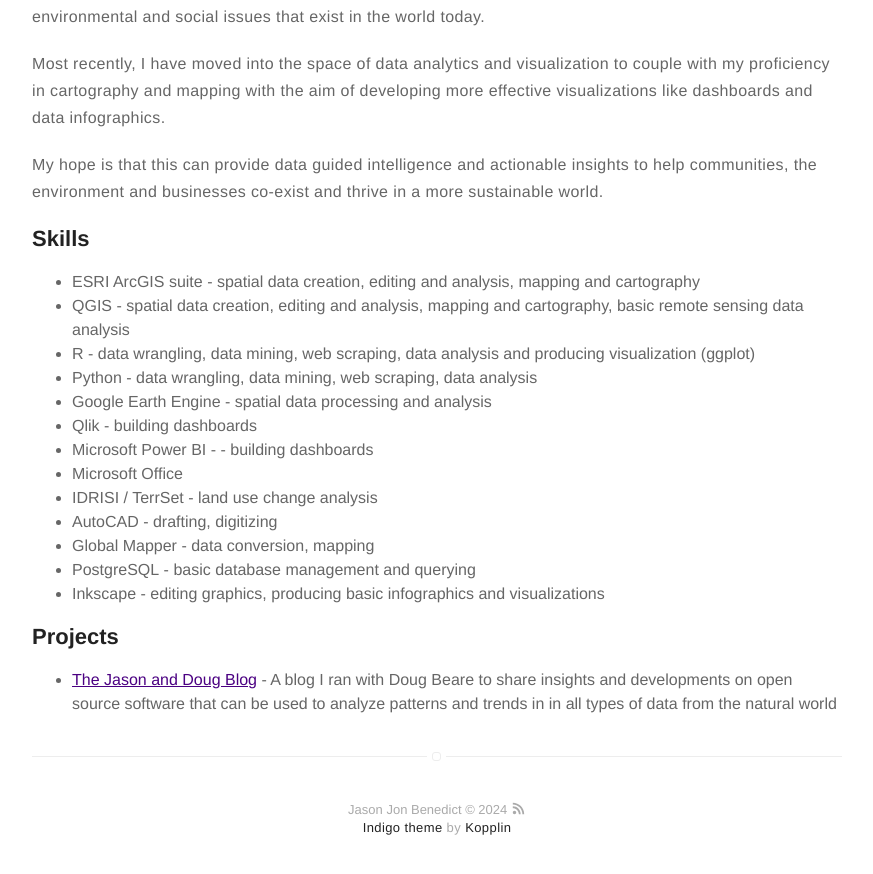
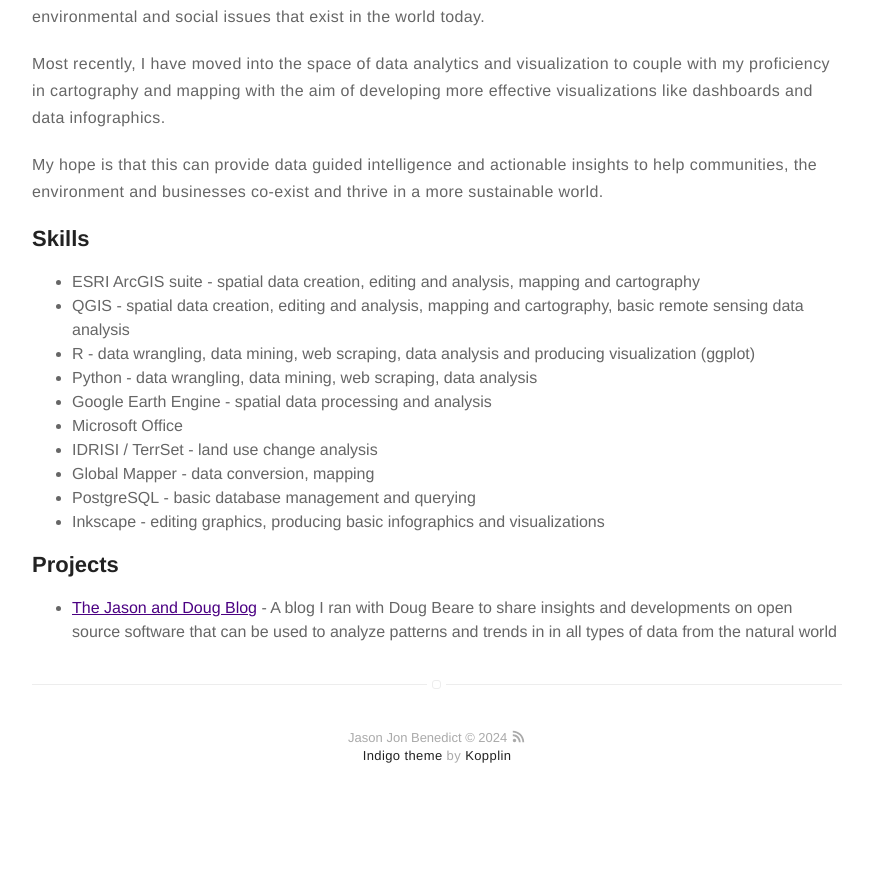
Before and after one commit to jasonjb82/jasonjb82.github.io, a Jekyll site: the page built from about.md, in a window 1280 px wide and 900 px high, scrolled down 963 px. Shown: the top 874 px of the window, without its empty margins (203-1076 px from the left). Built offline with Jekyll 4.4.1, drawn with Linux system fonts in a browser that asks for light colours; after the commit the page ends 1791 px from its top, so only the background shows below that.

Commit message:
Update about.md

```diff
--- a/about.md
+++ b/about.md
@@ -25,11 +25,8 @@ I grew to love nature and the outdoors.</p>
 	<li><b>R</b> - data wrangling, data mining, web scraping, data analysis and producing visualization (ggplot)</li>
 	<li><b>Python</b> - data wrangling, data mining, web scraping, data analysis</li>
 	<li><b>Google Earth Engine</b> - spatial data processing and analysis</li>
-	<li><b>Qlik</b> - building dashboards</li>
-	<li><b>Microsoft Power BI</b> - - building dashboards</li>
 	<li><b>Microsoft Office</b></li>
 	<li><b>IDRISI / TerrSet</b> - land use change analysis</li>
-	<li><b>AutoCAD</b> - drafting, digitizing</li>
 	<li><b>Global Mapper</b> - data conversion, mapping</li>
 	<li><b>PostgreSQL</b> - basic database management and querying</li>
 	<li><b>Inkscape</b> - editing graphics, producing basic infographics and visualizations</li>
```
